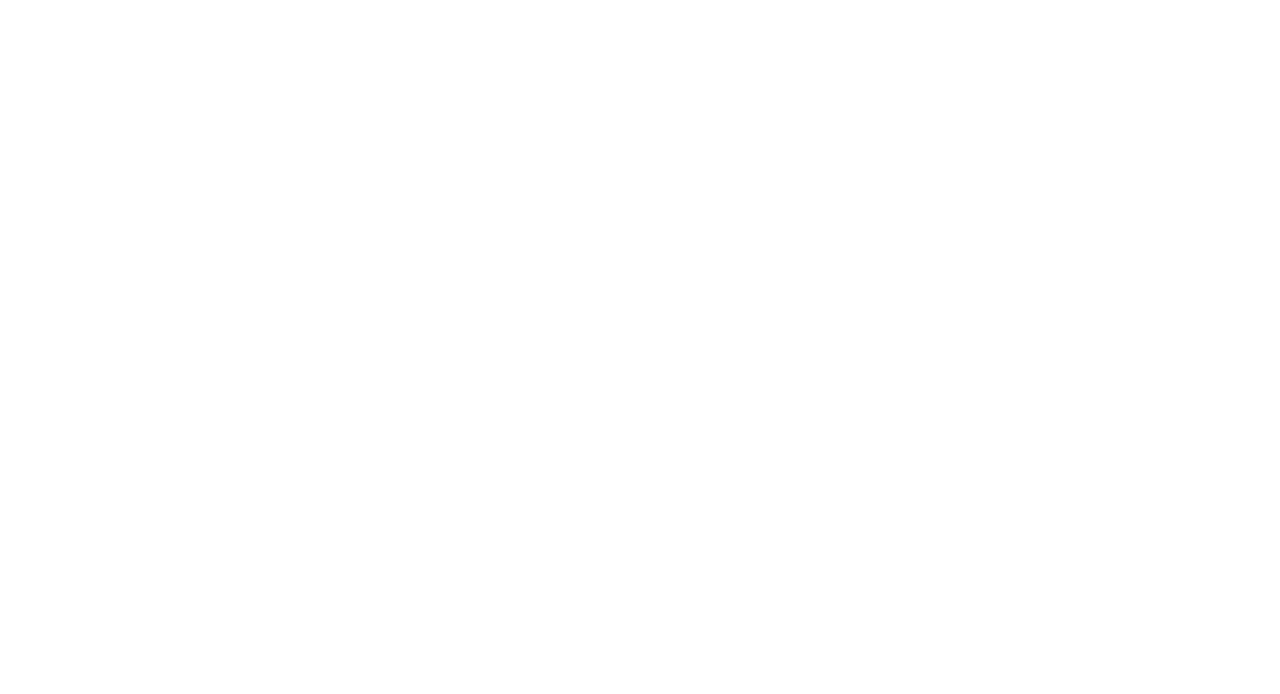
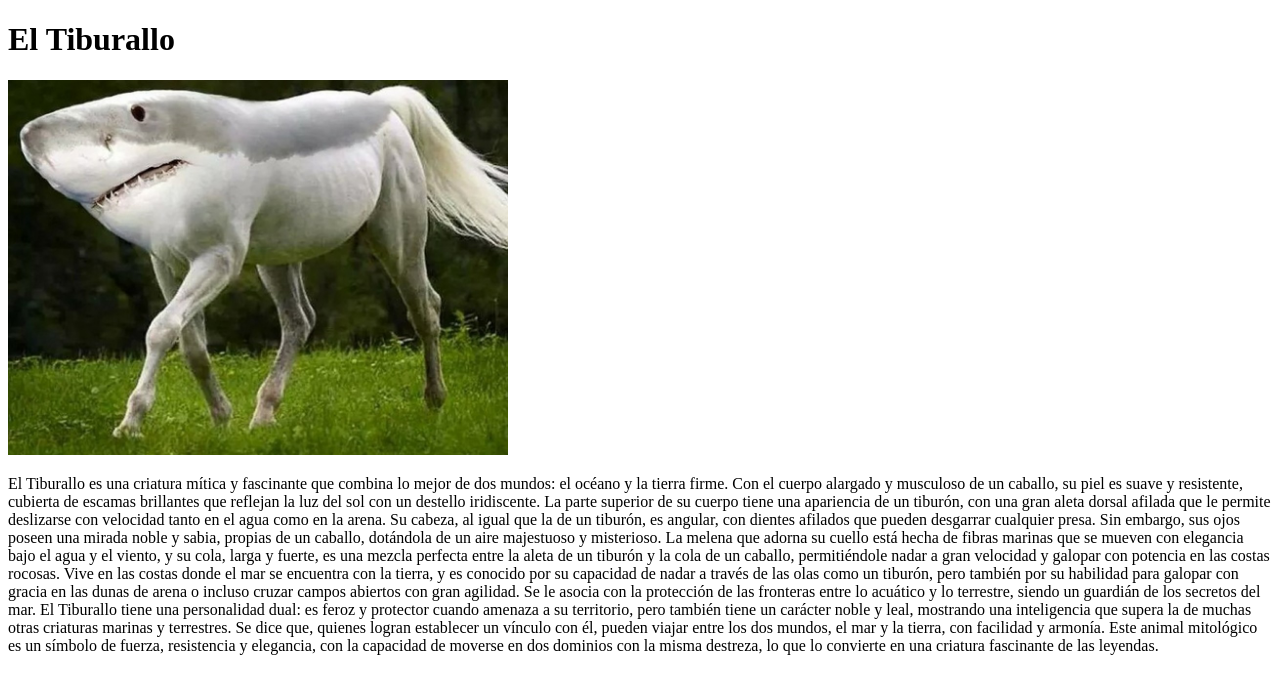
Before and after one commit to PixelPath7/HTML-17-03, a plain HTML site: page index.html in a window 1280 px wide. Drawn offline with Linux system fonts and the light colour scheme.

Commit message:
cambios en Header

```diff
--- a/index.html
+++ b/index.html
@@ -4,9 +4,25 @@
     <meta charset="UTF-8" />
     <meta name="viewport" content="width=device-width, initial-scale=1.0">
     <title>Clase 2</title>
-    <link rel="icon" href="./Imagenes/logo.jpg">
+    <link rel="icon" href="./Imagenes/logo.png">
 </head>
+
 <body>
+
+    <header>
+        <h1>El Tiburallo</h1>
+    </header>
+
+    <img src="./Imagenes/D1.jpg" alt="Tiburallo" width="500">
+    <p>El Tiburallo es una criatura mítica y fascinante que combina lo mejor de dos mundos: el océano y la tierra firme. Con el cuerpo alargado y musculoso de un caballo, su piel es suave y resistente, cubierta de escamas brillantes que reflejan la luz del sol con un destello iridiscente. La parte superior de su cuerpo tiene una apariencia de un tiburón, con una gran aleta dorsal afilada que le permite deslizarse con velocidad tanto en el agua como en la arena.
+
+        Su cabeza, al igual que la de un tiburón, es angular, con dientes afilados que pueden desgarrar cualquier presa. Sin embargo, sus ojos poseen una mirada noble y sabia, propias de un caballo, dotándola de un aire majestuoso y misterioso. La melena que adorna su cuello está hecha de fibras marinas que se mueven con elegancia bajo el agua y el viento, y su cola, larga y fuerte, es una mezcla perfecta entre la aleta de un tiburón y la cola de un caballo, permitiéndole nadar a gran velocidad y galopar con potencia en las costas rocosas.
+
+        Vive en las costas donde el mar se encuentra con la tierra, y es conocido por su capacidad de nadar a través de las olas como un tiburón, pero también por su habilidad para galopar con gracia en las dunas de arena o incluso cruzar campos abiertos con gran agilidad. Se le asocia con la protección de las fronteras entre lo acuático y lo terrestre, siendo un guardián de los secretos del mar.
+
+        El Tiburallo tiene una personalidad dual: es feroz y protector cuando amenaza a su territorio, pero también tiene un carácter noble y leal, mostrando una inteligencia que supera la de muchas otras criaturas marinas y terrestres. Se dice que, quienes logran establecer un vínculo con él, pueden viajar entre los dos mundos, el mar y la tierra, con facilidad y armonía.
+
+        Este animal mitológico es un símbolo de fuerza, resistencia y elegancia, con la capacidad de moverse en dos dominios con la misma destreza, lo que lo convierte en una criatura fascinante de las leyendas. </p>
 
 </body>
 </html>
```
Also changed, not shown: Imagenes/D1.jpg (added), Imagenes/logo.png (added), logo.jpg (deleted).
